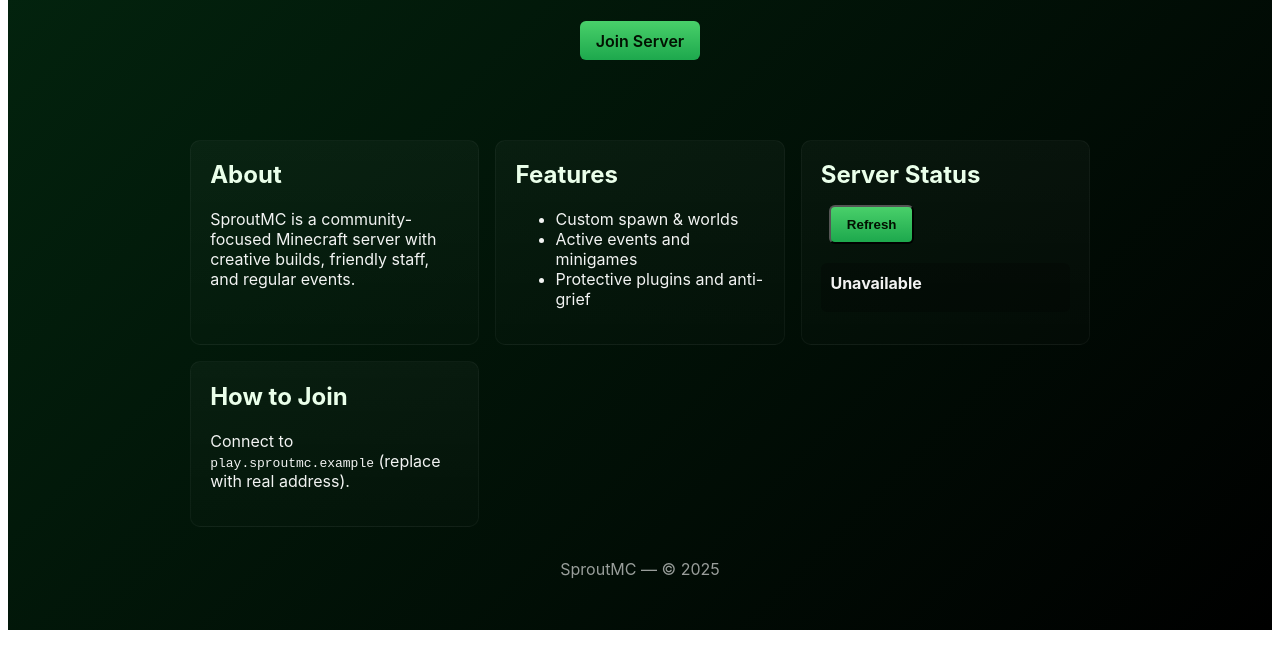
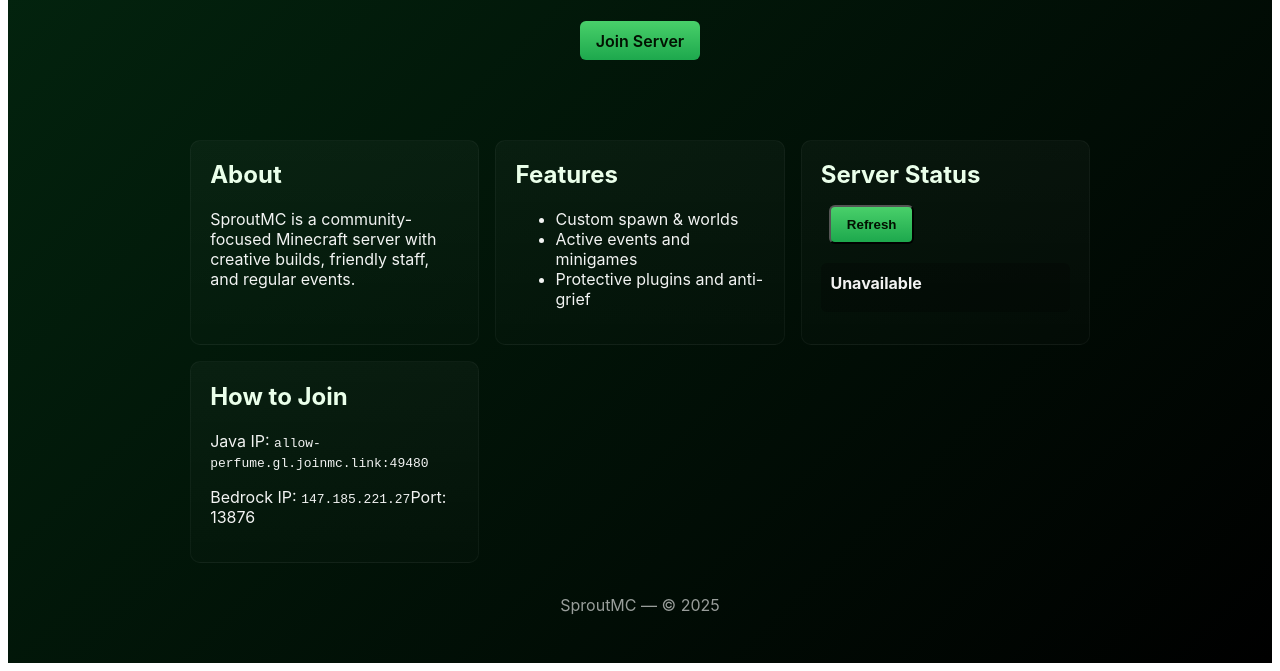
Before and after one commit to jcfrancisco0103/SproutMC, a website: page public/overview/index.html in a window 1280 px wide. Shown: the part 178-849 px from the top of the page. Before the commit the page ends 816 px from the top, so only its background shows below. Drawn offline with Linux system fonts and the light colour scheme; no server answers.

Commit message:
changed server ip on website

```diff
--- a/public/overview/index.html
+++ b/public/overview/index.html
@@ -40,7 +40,8 @@
       </section>
       <section id="join" class="card">
         <h2>How to Join</h2>
-        <p>Connect to <code>play.sproutmc.example</code> (replace with real address).</p>
+        <p>Java IP: <code>allow-perfume.gl.joinmc.link:49480</code></p>
+        <p>Bedrock IP: <code>147.185.221.27</code>Port: 13876</p>
       </section>
     </main>
 
```
